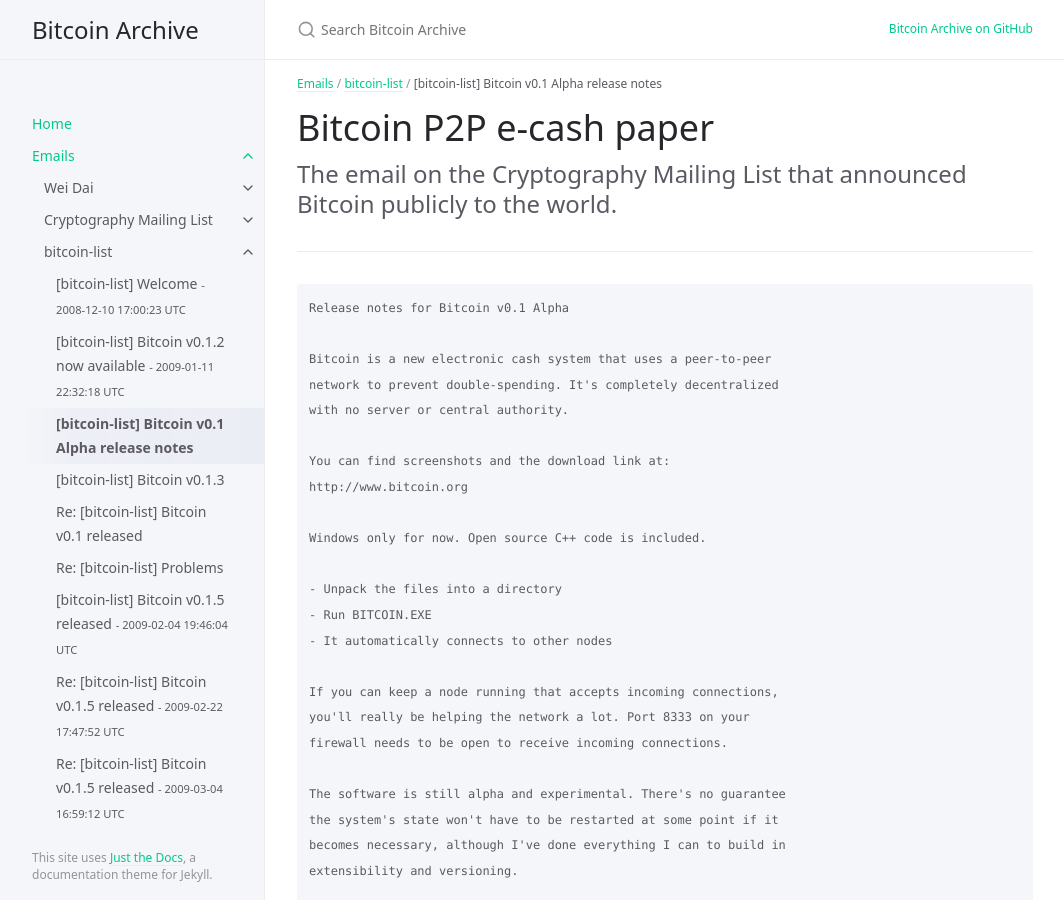
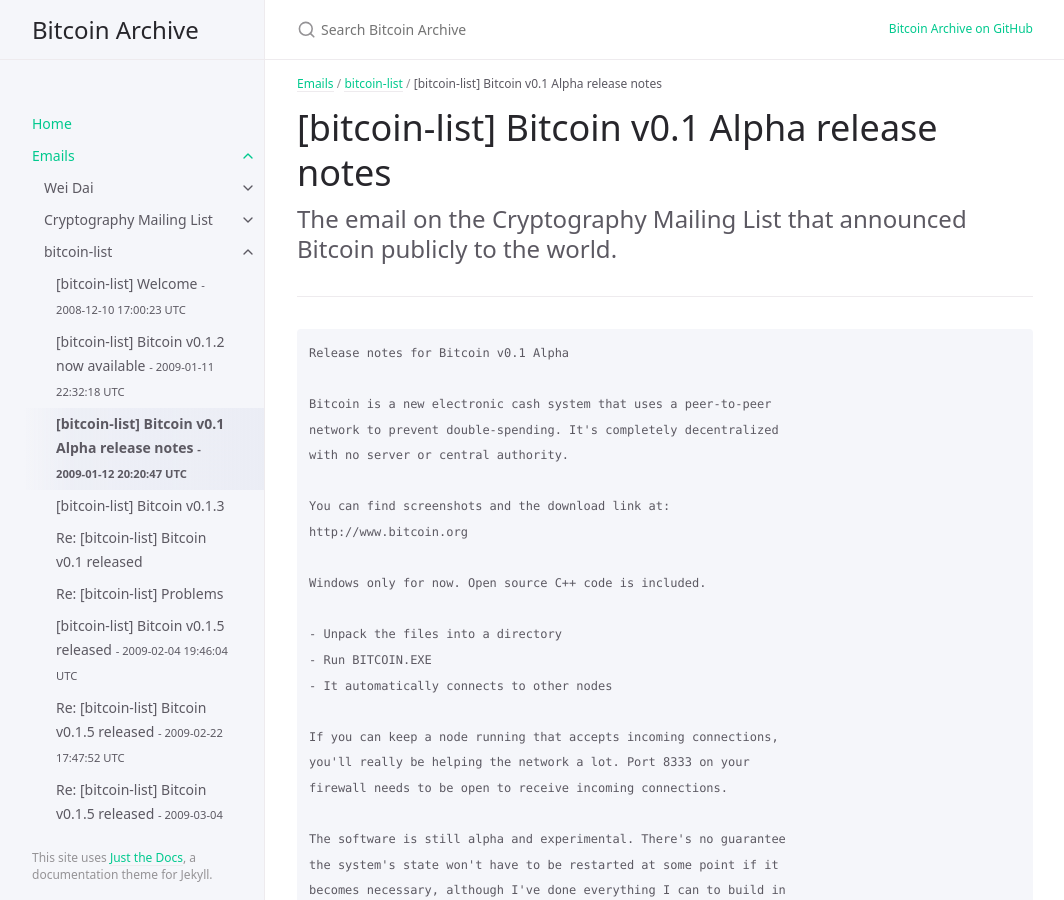
Before and after one commit to wakgill/bitcoin-archive, a Jekyll site: the page built from docs/emails/bitcoin-list/3.md, in a window 1280 px wide and 900 px high. Shown: the whole window, without its empty margins (107-1171 px from the left). Built offline with Jekyll 4.4.1, drawn with Linux system fonts in a browser that asks for light colours.

Commit message:
Update 3.md

```diff
--- a/docs/emails/bitcoin-list/3.md
+++ b/docs/emails/bitcoin-list/3.md
@@ -4,9 +4,10 @@ title: '[bitcoin-list] Bitcoin v0.1 Alpha release notes'
 grand_parent: Emails
 parent: bitcoin-list
 nav_order: 3
+date: 2009-01-12 20:20:47 UTC
 ---
 
-# Bitcoin P2P e-cash paper
+# [bitcoin-list] Bitcoin v0.1 Alpha release notes
 
 The email on the Cryptography Mailing List that announced Bitcoin publicly to the world.
 {: .fs-6 .fw-300 }
```
